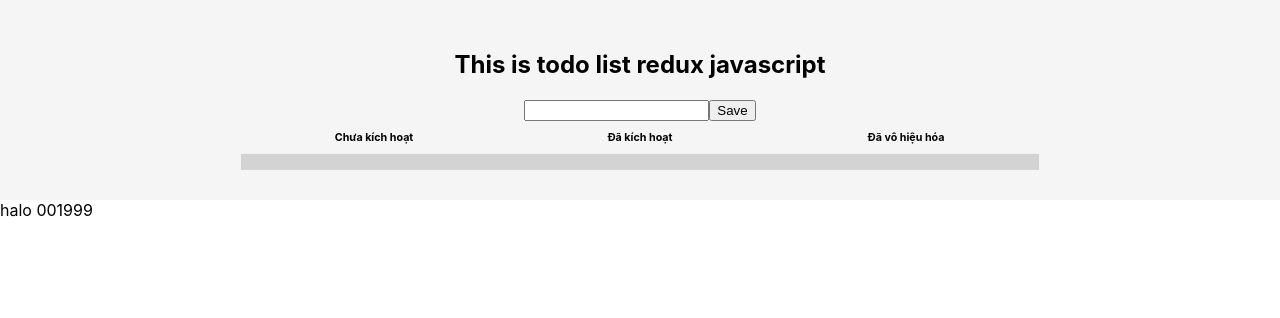
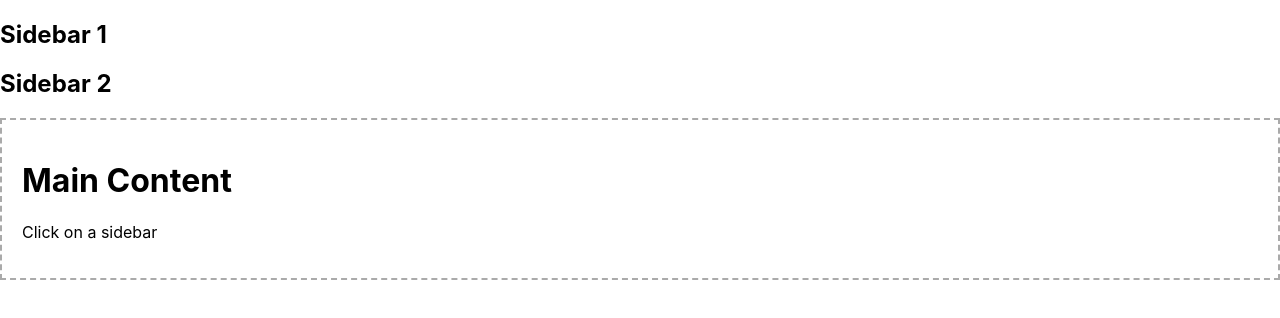
Before and after one commit to NguyenDuyTu97/todolist-redux, a React (Create React App) app: page / in a window 1280 px wide. Shown: the top 318 px of the page. Built offline with nearby package versions, Linux system fonts and the light colour scheme.

Commit message:
feat: resize element

```diff
--- a/src/App.js
+++ b/src/App.js
@@ -1,11 +1,12 @@
 import './App.css';
+import TestResize from './components/testResize';
 import TodoList from './components/todolist';
 
 function App() {
   return (
     <div className="">
-      <TodoList />
-      halo 001999
+      <TestResize />
+      {/* <TodoList /> */}
     </div>
   );
 }
--- /dev/null
+++ b/src/components/testResize/MainContent.css
@@ -0,0 +1,9 @@
+.main-content {
+    flex: 1;
+    padding: 20px;
+    border: 2px dashed #aaa;
+}
+
+.main-content.dragging {
+    background-color: #f0f0f0;
+}
--- /dev/null
+++ b/src/components/testResize/MainContent.js
@@ -0,0 +1,34 @@
+import React, { useState } from "react";
+import "./MainContent.css";
+
+function MainContent({ activeSidebar }) {
+    const [dragging, setDragging] = useState(false);
+
+    const handleDragOver = (e) => {
+        e.preventDefault();
+    };
+
+    const handleDrop = (e) => {
+        e.preventDefault();
+        setDragging(false);
+        const sidebar = e.dataTransfer.getData("sidebar");
+        console.log("Dropped:", sidebar);
+    };
+
+    return (
+        <div
+            className={`main-content ${dragging && "dragging"}`}
+            onDragOver={handleDragOver}
+            onDrop={handleDrop}
+        >
+            <h1>Main Content</h1>
+            <p>
+                {activeSidebar
+                    ? `You clicked on ${activeSidebar} sidebar`
+                    : "Click on a sidebar"}
+            </p>
+        </div>
+    );
+}
+
+export default MainContent;
--- /dev/null
+++ b/src/components/testResize/Sidebar.js
@@ -0,0 +1,17 @@
+import React from "react";
+// import "./Sidebar.css";
+
+function Sidebar({ title, active, onClick, onDragStart }) {
+    return (
+        <div
+            className={`sidebar ${active && "active"}`}
+            onClick={onClick}
+            draggable
+            onDragStart={onDragStart}
+        >
+            <h2>{title}</h2>
+        </div>
+    );
+}
+
+export default Sidebar;
--- /dev/null
+++ b/src/components/testResize/index.js
@@ -0,0 +1,36 @@
+import React, { useState } from 'react';
+import MainContent from './MainContent';
+import Sidebar from './Sidebar';
+
+function TestResize(props) {
+
+    const [activeSidebar, setActiveSidebar] = useState(null);
+
+    const handleSidebarClick = (sidebar) => {
+        setActiveSidebar(sidebar);
+    };
+
+    const handleDragStart = (e, sidebar) => {
+        e.dataTransfer.setData("sidebar", sidebar);
+    };
+
+    return (
+        <div className="app">
+            <Sidebar
+                title="Sidebar 1"
+                active={activeSidebar === "sidebar1"}
+                onClick={() => handleSidebarClick("sidebar1")}
+                onDragStart={(e) => handleDragStart(e, "sidebar1")}
+            />
+            <Sidebar
+                title="Sidebar 2"
+                active={activeSidebar === "sidebar2"}
+                onClick={() => handleSidebarClick("sidebar2")}
+                onDragStart={(e) => handleDragStart(e, "sidebar2")}
+            />
+            <MainContent activeSidebar={activeSidebar} />
+        </div>
+    );
+}
+
+export default TestResize;
```
